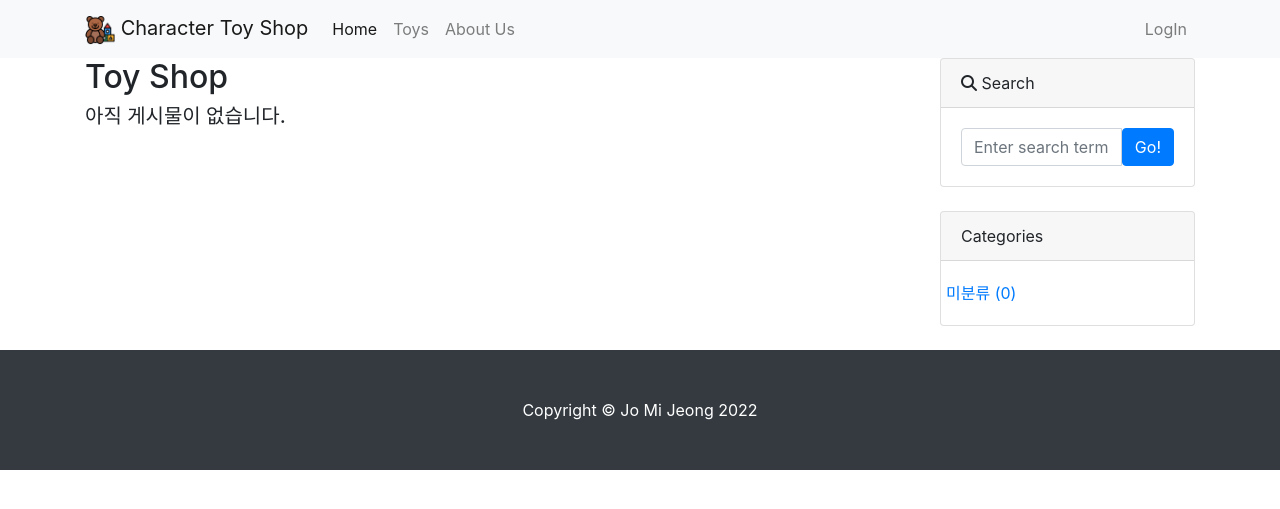
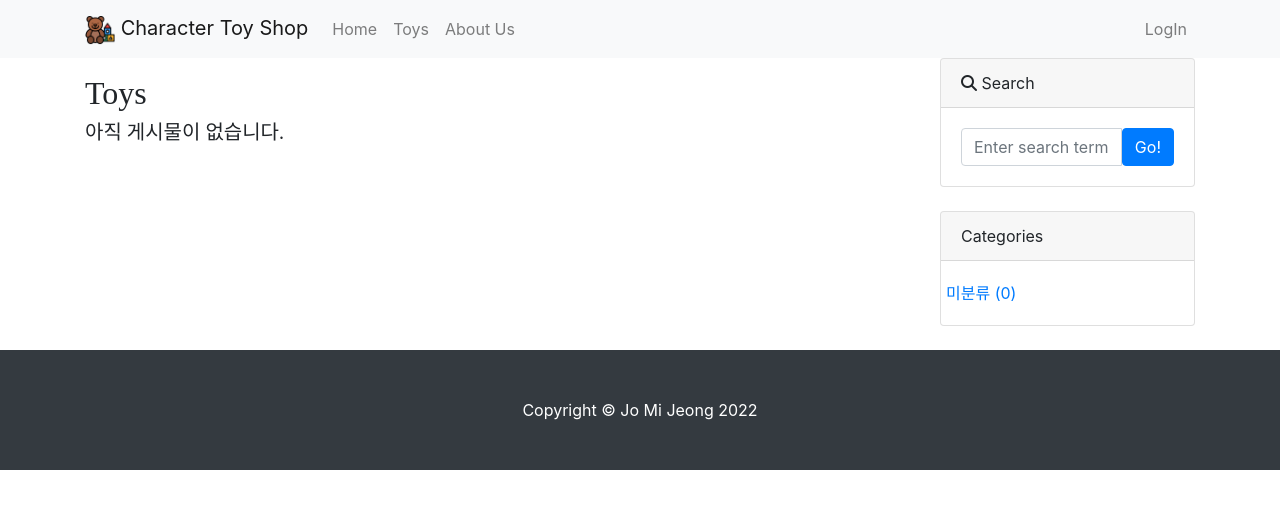
Before and after one commit to devamateur/django-final-project, a Django app: page /shopping/ in a window 1280 px wide. Shown: the top 509 px of the page. Run offline with Django 4.2, Linux system fonts and the light colour scheme; data that the repository does not hold is empty; some libraries are stand-ins or nearby versions; some web fonts are replaced.

Commit message:
홈, 목록, 상세 페이지 일부 폰트 수정

```diff
--- a/shoppingmall/templates/shoppingmall/base.html
+++ b/shoppingmall/templates/shoppingmall/base.html
@@ -9,6 +9,22 @@
     <link href="{% static 'shoppingmall/bootstrap4/css/bootstrap.min.css' %}" rel="stylesheet" type="text/css" media="screen">
     <!-- fontawesome.com 에서 kit코드 copy-->
     <script src="https://kit.fontawesome.com/2839aa1584.js" crossorigin="anonymous"></script>
+    <style type="text/css" media="screen, print">
+        @font-face {
+            font-family: 'Tenada';
+            src: url('https://cdn.jsdelivr.net/gh/projectnoonnu/noonfonts_2210-2@1.0/Tenada.woff2') format('woff2');
+            font-weight: normal;
+            font-style: normal;
+        }
+        @font-face {
+             font-family: 'S-CoreDream-3Light';
+             src: url('https://cdn.jsdelivr.net/gh/projectnoonnu/noonfonts_six@1.2/S-CoreDream-3Light.woff') format('woff');
+             font-weight: normal;
+             font-style: normal;
+        }
+        #main-area { font-family: 'S-CoreDream-3Light' }
+        h2 { font-family: 'Tenada' }
+    </style>
 </head>
 <body>
     {% include 'shoppingmall/navbar.html' %}    <!-- include: 복붙, block: 달라질 수 있음-->
--- a/shoppingmall/templates/shoppingmall/navbar.html
+++ b/shoppingmall/templates/shoppingmall/navbar.html
@@ -10,7 +10,7 @@
             </button>
             <div class="collapse navbar-collapse" id="navbarNavDropdown">
                 <ul class="navbar-nav">
-                    <li class="nav-item active">
+                    <li class="nav-item">
                         <a class="nav-link" href="/">Home</a>
                     </li>
                     <li class="nav-item">
--- a/shoppingmall/templates/shoppingmall/toy_detail.html
+++ b/shoppingmall/templates/shoppingmall/toy_detail.html
@@ -10,7 +10,7 @@
                         <!-- Post header-->
                         <header class="mb-4">
                             <!-- Post title-->
-                            <h2 class="fw-bolder mb-1">{{toy.title | lower}}</h2>
+                            <h2 class="fw-bolder mt-3 mb-1">{{toy.title | lower}}</h2>
 
                             {% if toy.hook_text %}
                             <h5 class="text-muted">{{toy.hook_text}}</h5>
--- a/shoppingmall/templates/shoppingmall/toy_list.html
+++ b/shoppingmall/templates/shoppingmall/toy_list.html
@@ -8,7 +8,7 @@
                         </a>
                     {% endif %}
                 {% endif %} -->
-                <h2>Toy Shop
+                <h2 class="mt-3">Toys
                     <!--{% if search_info %}
                       <span class="badge badge-warning">{{search_info}}</span>
                     {% endif %}-->
```
Also changed, not shown: single_pages/templates/single_pages/landing.html (+10 -0 lines).
